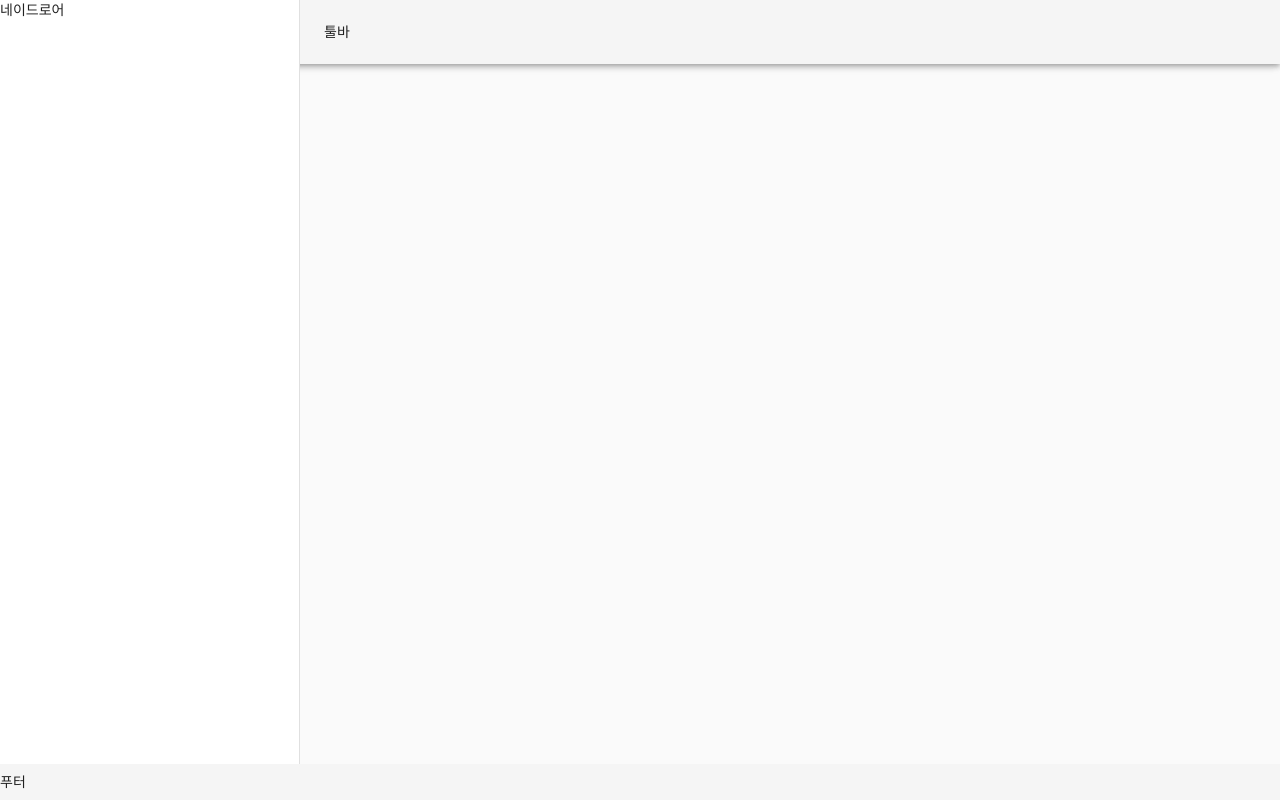
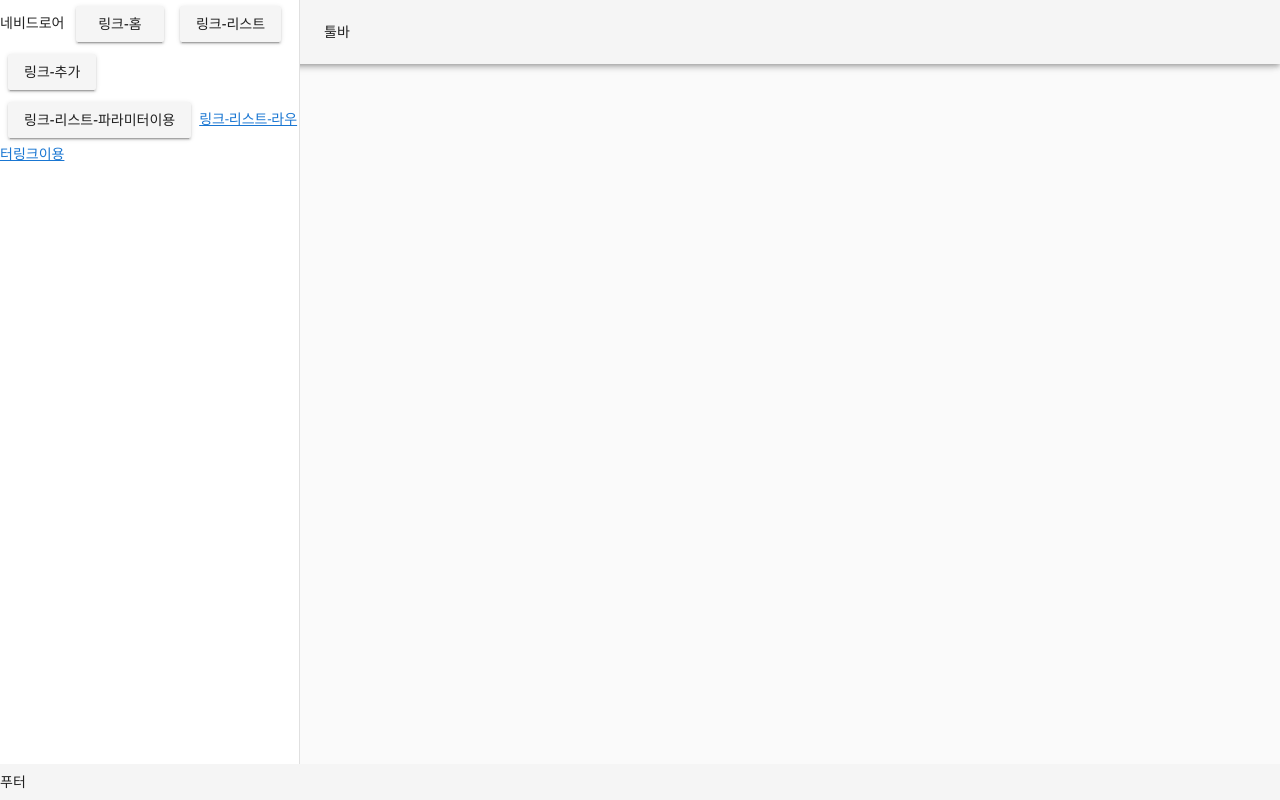
Before and after one commit to gggvgyver/vue-vuetify-firestore, a Vue app: page / in a window 1280 px wide. Built offline with nearby package versions, Linux system fonts and the light colour scheme.

Commit message:
라우터 링크

```diff
--- a/src/App.vue
+++ b/src/App.vue
@@ -1,6 +1,13 @@
 <template>
   <v-app>
-    <v-navigation-drawer app>네이드로어</v-navigation-drawer>
+    <v-navigation-drawer app>네비드로어
+      <v-btn @click="$router.push('/')">링크-홈</v-btn>
+      <v-btn @click="$router.push('/list')">링크-리스트</v-btn>
+      <v-btn @click="$router.push('/add')">링크-추가</v-btn>
+      <v-btn @click="$router.push({ name: 'list'})">링크-리스트-파라미터이용</v-btn>
+      <router-link :to="{name: 'list'}">링크-리스트-라우터링크이용</router-link>
+      <!-- <v-list-tile router :to="{name: '/'}"> -->
+    </v-navigation-drawer>
     <v-toolbar app>툴바</v-toolbar>
     <v-content>
       <v-container fluid>
@@ -10,3 +17,13 @@
     <v-footer app>푸터</v-footer>
   </v-app>
 </template>
+
+<script>
+export default {
+  methods: {
+    linkTest () {
+      $router.push({ name: 'show', params: { id: 1 }})
+    }
+  }
+}
+</script>
```
